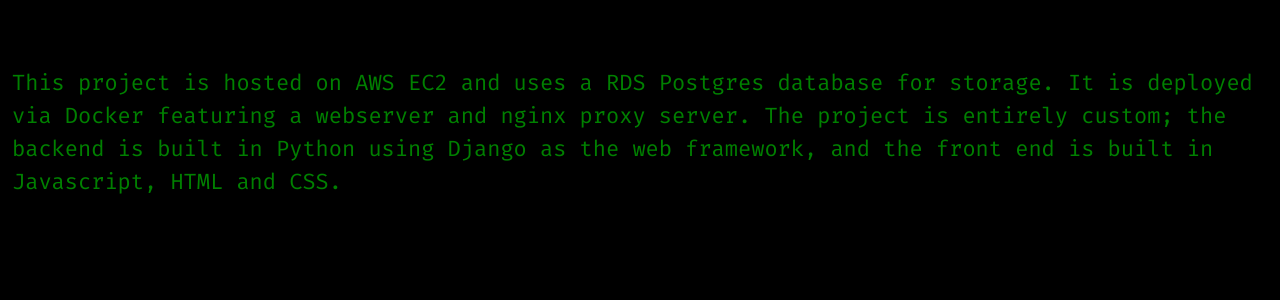
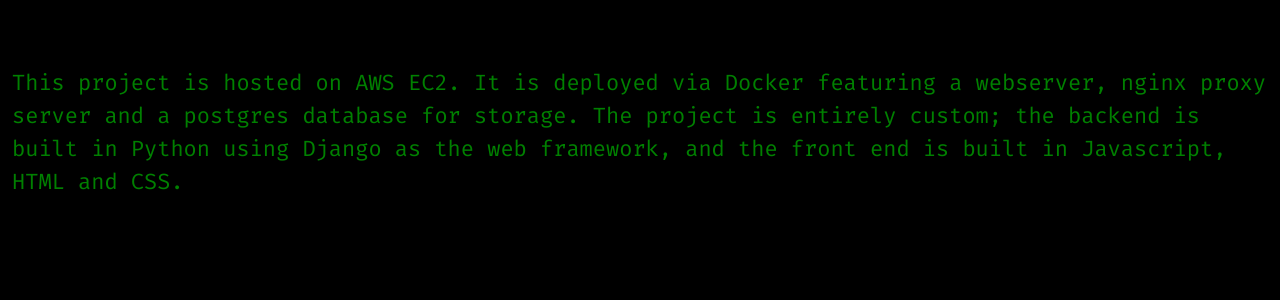
Before and after one commit to fredonia88/portfolio, a Django app: page /about in a window 1280 px wide. Shown: the part 76-376 px from the top of the page. Run offline with Django 5.2, Linux system fonts and the light colour scheme.

Commit message:
made adjustments to run locally from centos

```diff
--- a/docker-compose.yml
+++ b/docker-compose.yml
@@ -28,7 +28,6 @@
       - docker_network
 
   db:
-    #profiles: ["dev"]
     image: postgres:15
     container_name: db_postgres
     expose:
--- a/portfolio/portfolio/settings.py
+++ b/portfolio/portfolio/settings.py
@@ -13,6 +13,10 @@
 from pathlib import Path
 import certifi
 import os
+from dotenv import load_dotenv
+
+if os.getenv('DJANGO_ENV') == 'dev':
+    load_dotenv()
 
 # Build paths inside the project like this: BASE_DIR / 'subdir'.
 BASE_DIR = Path(__file__).resolve().parent.parent
--- a/portfolio/web/templates/about.html
+++ b/portfolio/web/templates/about.html
@@ -9,8 +9,8 @@
 
 <p>
 <br>
-  This project is hosted on AWS EC2 and uses a RDS Postgres database for storage. It is deployed via Docker featuring a webserver
-  and nginx proxy server. The project is entirely custom; the backend is built in Python using Django as the web framework,
+  This project is hosted on AWS EC2. It is deployed via Docker featuring a webserver,
+  nginx proxy server and a postgres database for storage. The project is entirely custom; the backend is built in Python using Django as the web framework,
   and the front end is built in Javascript, HTML and CSS.
 </p>
 
--- a/portfolio/web/templates/home.html
+++ b/portfolio/web/templates/home.html
@@ -4,7 +4,7 @@
 {% block content %}
 <p style="margin-left: 40px; text-align: left;">
 <br>
-Hey, I'm Fred Jones, Senior Data Engineer based out of Austin, TX. Check out my portfolio, and feel free to get in touch.
+Hey, I'm Frederick Jones, Senior Data Engineer based out of Austin, TX. Check out my projects, and feel free to get in touch via the contact page.
 </p>
 
 {% endblock %}
--- a/requirements.txt
+++ b/requirements.txt
@@ -4,4 +4,5 @@
 django-recaptcha==4.0.0
 gunicorn==22.0.0
 packaging==24.1
+python-dotenv==1.0.1
 sqlparse==0.5.1
```
Also changed, not shown: 2 other files.
